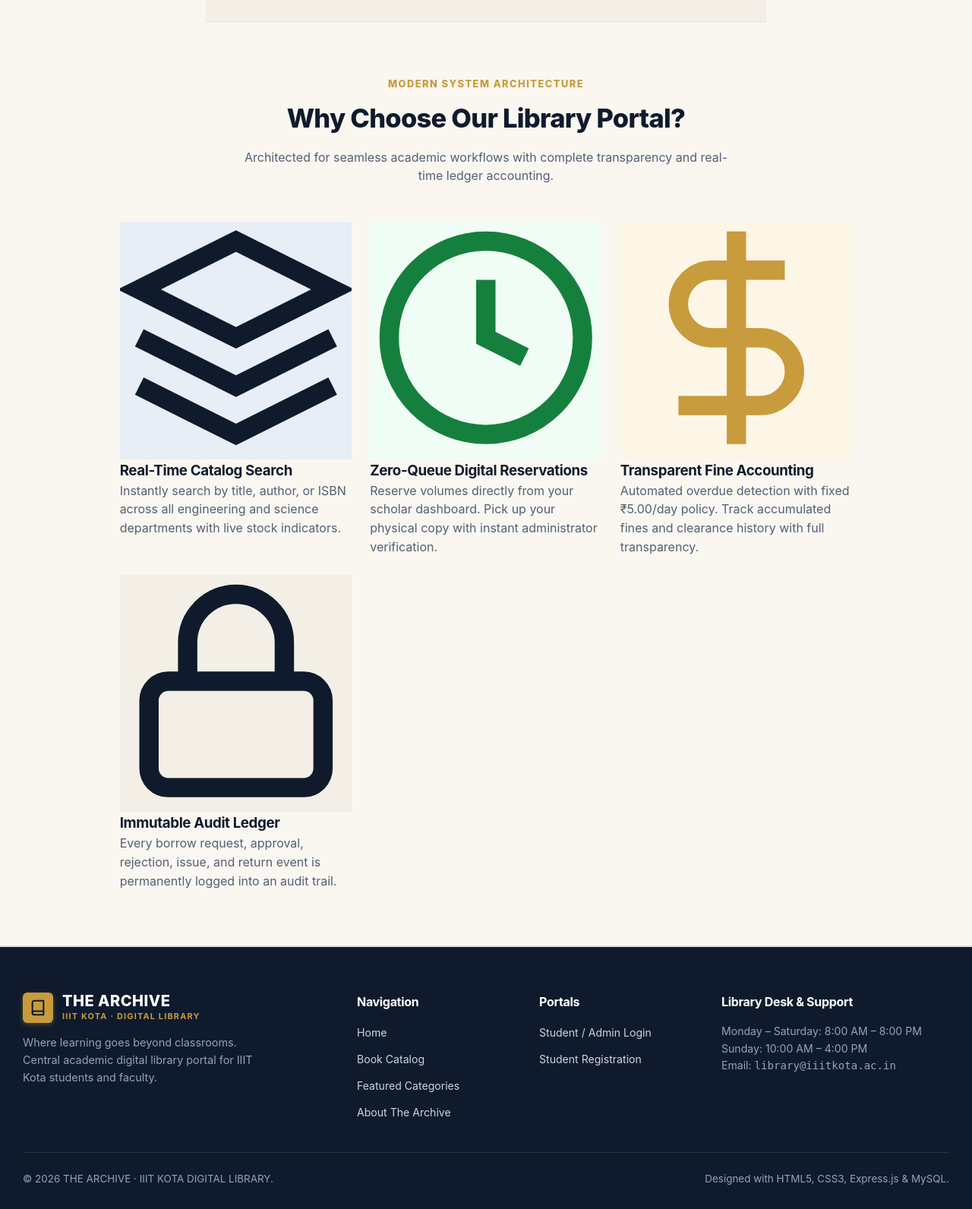
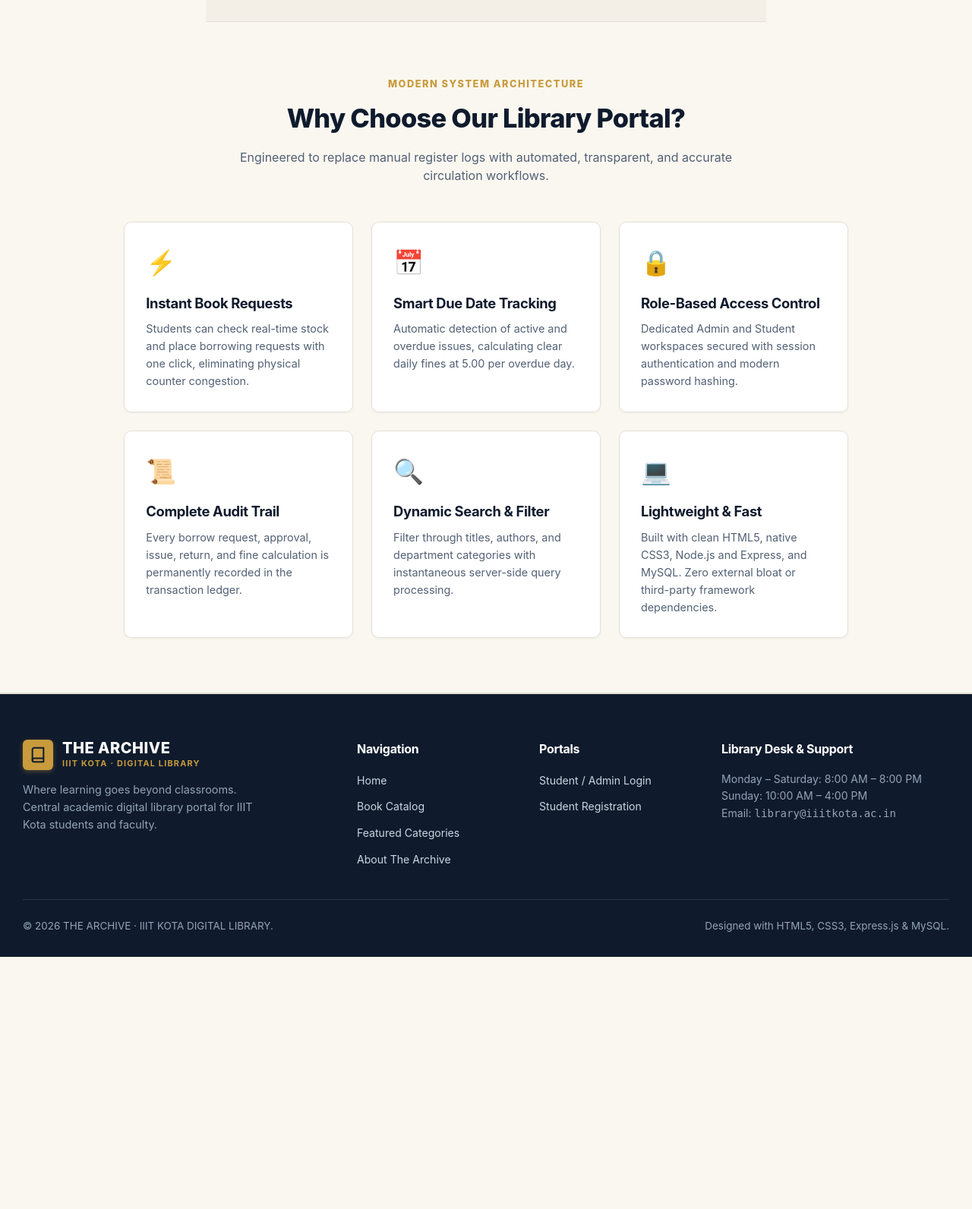
Before and after one commit to apoorva-shree/The_Archive, a Node server app: page / in a window 1280 px wide. Shown: the part 4199-5791 px from the top of the page at 76% size. After the commit the page ends 5459 px from the top, so only its background shows below. Run offline with Node 20, Linux system fonts and the light colour scheme; data comes from the database, SQL or seed files in the repository; some libraries are stand-ins or nearby versions.

Commit message:
Restore original homepage feature section

```diff
--- a/src/utils/htmlRenderer.js
+++ b/src/utils/htmlRenderer.js
@@ -6,6 +6,7 @@
 
 const fs = require('fs');
 const path = require('path');
+const { FINE_PER_DAY } = require('./circulation');
 
 const VIEWS_DIR = path.resolve(__dirname, '../../views');
 
@@ -505,6 +506,7 @@ function buildLandingPageData(data, currentUser) {
       available_copies_count: (stats.available_copies_count || 0).toLocaleString(),
       members_count: (stats.members_count || 0).toLocaleString()
     },
+    FINE_PER_DAY: (typeof data.FINE_PER_DAY !== 'undefined' ? data.FINE_PER_DAY : Number(FINE_PER_DAY).toFixed(2)),
     heroPreviewLink,
     categoryCards,
     featuredBooksCards,
--- a/views/index.html
+++ b/views/index.html
@@ -131,41 +131,45 @@
     <div class="section-tag">Modern System Architecture</div>
     <h2 class="section-title">Why Choose Our Library Portal?</h2>
     <p class="section-desc">
-      Architected for seamless academic workflows with complete transparency and real-time ledger accounting.
+      Engineered to replace manual register logs with automated, transparent, and accurate circulation workflows.
     </p>
   </div>
 
   <div class="features-grid">
-    <div class="feature-card">
-      <div class="feature-icon icon-blue">
-        <svg viewBox="0 0 24 24" fill="none" stroke="currentColor" stroke-width="2"><path d="M12 2L2 7l10 5 10-5-10-5zM2 17l10 5 10-5M2 12l10 5 10-5"></path></svg>
-      </div>
-      <h3>Real-Time Catalog Search</h3>
-      <p>Instantly search by title, author, or ISBN across all engineering and science departments with live stock indicators.</p>
+    <div class="feature-box">
+      <div style="font-size: 2rem; color: var(--blue-primary); margin-bottom: 8px;">&#9889;</div>
+      <h4>Instant Book Requests</h4>
+      <p>Students can check real-time stock and place borrowing requests with one click, eliminating physical counter congestion.</p>
     </div>
 
-    <div class="feature-card">
-      <div class="feature-icon icon-emerald">
-        <svg viewBox="0 0 24 24" fill="none" stroke="currentColor" stroke-width="2"><circle cx="12" cy="12" r="10"></circle><polyline points="12 6 12 12 16 14"></polyline></svg>
-      </div>
-      <h3>Zero-Queue Digital Reservations</h3>
-      <p>Reserve volumes directly from your scholar dashboard. Pick up your physical copy with instant administrator verification.</p>
+    <div class="feature-box">
+      <div style="font-size: 2rem; color: var(--blue-primary); margin-bottom: 8px;">&#128197;</div>
+      <h4>Smart Due Date Tracking</h4>
+      <p>Automatic detection of active and overdue issues, calculating clear daily fines at {{FINE_PER_DAY}} per overdue day.</p>
     </div>
 
-    <div class="feature-card">
-      <div class="feature-icon icon-amber">
-        <svg viewBox="0 0 24 24" fill="none" stroke="currentColor" stroke-width="2"><line x1="12" y1="1" x2="12" y2="23"></line><path d="M17 5H9.5a3.5 3.5 0 0 0 0 7h5a3.5 3.5 0 0 1 0 7H6"></path></svg>
-      </div>
-      <h3>Transparent Fine Accounting</h3>
-      <p>Automated overdue detection with fixed ₹5.00/day policy. Track accumulated fines and clearance history with full transparency.</p>
+    <div class="feature-box">
+      <div style="font-size: 2rem; color: var(--blue-primary); margin-bottom: 8px;">&#128274;</div>
+      <h4>Role-Based Access Control</h4>
+      <p>Dedicated Admin and Student workspaces secured with session authentication and modern password hashing.</p>
     </div>
 
-    <div class="feature-card">
-      <div class="feature-icon icon-purple">
-        <svg viewBox="0 0 24 24" fill="none" stroke="currentColor" stroke-width="2"><rect x="3" y="11" width="18" height="11" rx="2" ry="2"></rect><path d="M7 11V7a5 5 0 0 1 10 0v4"></path></svg>
-      </div>
-      <h3>Immutable Audit Ledger</h3>
-      <p>Every borrow request, approval, rejection, issue, and return event is permanently logged into an audit trail.</p>
+    <div class="feature-box">
+      <div style="font-size: 2rem; color: var(--blue-primary); margin-bottom: 8px;">&#128220;</div>
+      <h4>Complete Audit Trail</h4>
+      <p>Every borrow request, approval, issue, return, and fine calculation is permanently recorded in the transaction ledger.</p>
+    </div>
+
+    <div class="feature-box">
+      <div style="font-size: 2rem; color: var(--blue-primary); margin-bottom: 8px;">&#128269;</div>
+      <h4>Dynamic Search & Filter</h4>
+      <p>Filter through titles, authors, and department categories with instantaneous server-side query processing.</p>
+    </div>
+
+    <div class="feature-box">
+      <div style="font-size: 2rem; color: var(--blue-primary); margin-bottom: 8px;">&#128187;</div>
+      <h4>Lightweight & Fast</h4>
+      <p>Built with clean HTML5, native CSS3, Node.js and Express, and MySQL. Zero external bloat or third-party framework dependencies.</p>
     </div>
   </div>
 </section>
```
